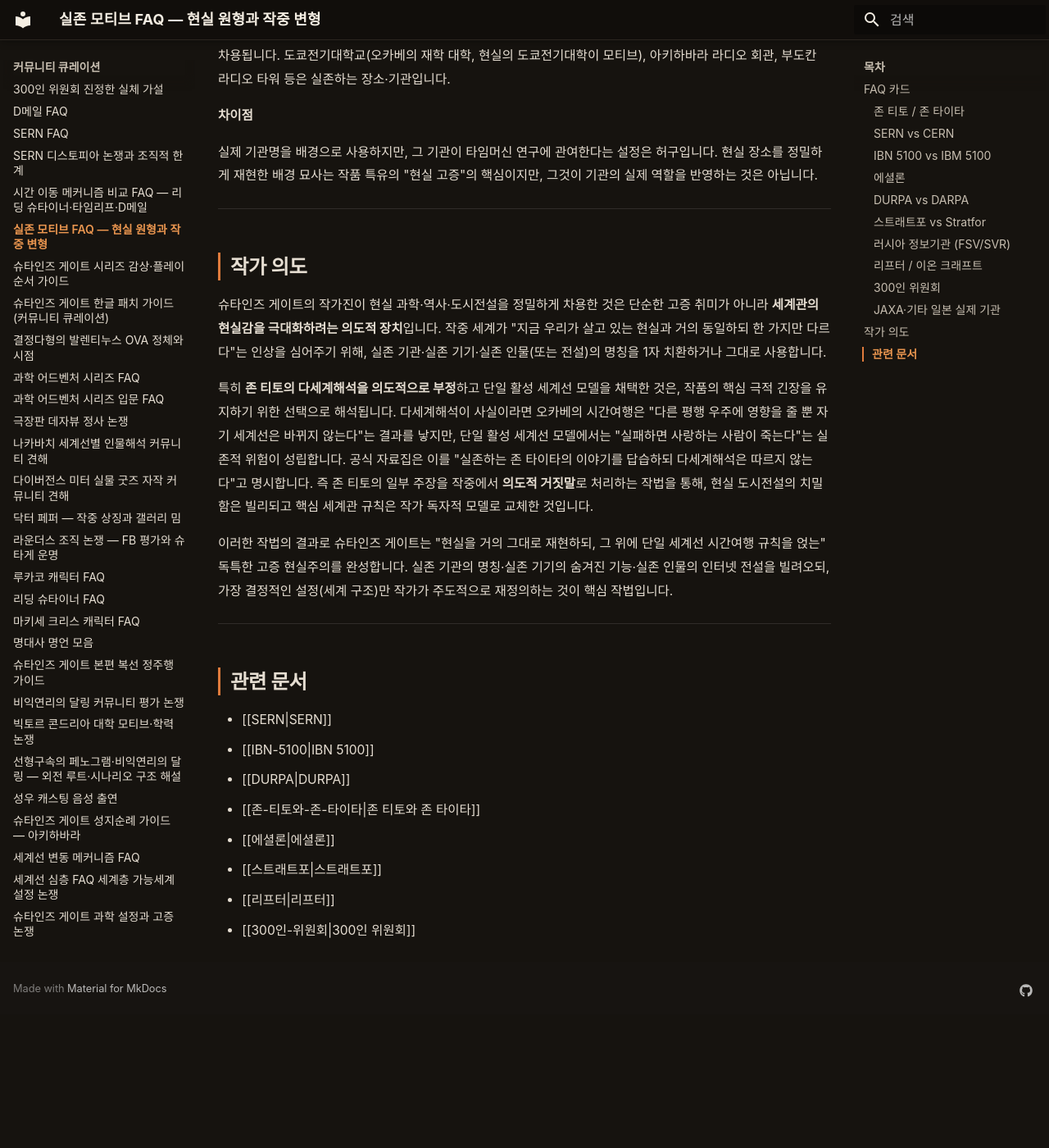
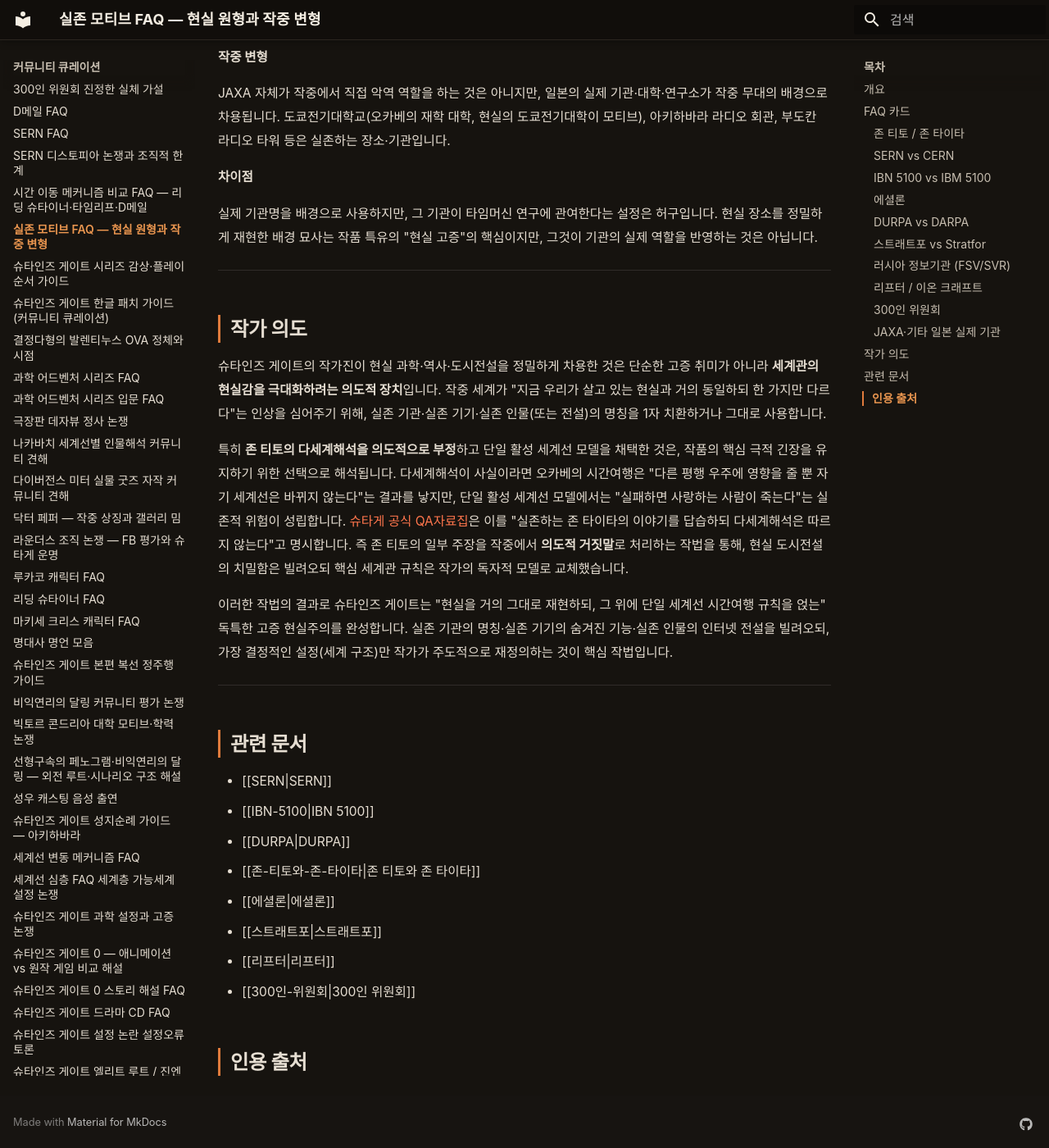
Before and after one commit to sgwiki/sgwiki.github.io, an MkDocs documentation site: the page built from wiki/커뮤니티-큐레이션/faq-실존-모티브.md, in a window 1280 px wide and 1400 px high, scrolled down 6822 px. Shown: the whole window at 82% size. Built offline with MkDocs 1.6.1 and Material for MkDocs 9.7.7, drawn with Linux system fonts in a browser that asks for light colours; some web fonts are replaced; before the commit the page ends 8059 px from its top, so only the background shows below that; some of the changed text lies outside the part shown.

Commit message:
chore(wiki): faq-실존-모티브 정비 — 개요·인용 출처 섹션 추가·공식자료집 평문 인용 3건 내부 링크 교정·문체 2곳(빌려오되·작가의 독자적 모델로 교체했습니다)
Co-Authored-By: Claude Opus 4.6 <noreply@anthropic.com>

```diff
--- a/wiki/커뮤니티-큐레이션/faq-실존-모티브.md
+++ b/wiki/커뮤니티-큐레이션/faq-실존-모티브.md
@@ -39,6 +39,8 @@ tags:
 
 # 실존 모티브 FAQ — 현실 원형과 작중 변형
 
+## 개요
+
 슈타인즈 게이트는 대부분 허구이며, 현실의 과학·역사·도시전설을 정밀하게 모티브로 차용한 SF 창작물입니다. 작중 등장하는 연구 기관·레트로 기기·인터넷 전설·음모론의 상당수는 실존 원형을 그대로 가져오거나 한두 글자만 바꾼 명칭으로 등장합니다. 아래에서 각 모티브가 현실 어디까지 사실에 기반하고 작중 어떻게 변형되었는지를 비교합니다.
 
 **한 줄 정답**: 작품 속 설정은 "현실 모티브 + 작가의 의도적 변형"의 조합입니다. CERN, IBM 5100, 존 티토, DARPA, Stratfor, JAXA, 이온 크래프트는 실제 존재하지만, 작중에서 그들이 벌이는 타임머신 연구·인체실험·디스토피아 구축·비밀결사 지배는 허구입니다.
@@ -73,7 +75,7 @@ tags:
 
 가장 결정적인 차이는 **세계 구조에 대한 입장**입니다. 현실의 존 티토는 다세계해석(평행 우주가 동시에 존재)을 주장한 반면, 작중 슈타인즈 게이트는 **단일 활성 세계선**만 실질적으로 존재한다는 독자적 모델을 채택합니다. 평행 우주가 병렬로 펼쳐지는 것이 아니라, 인과가 뒤틀리면 활성 세계선 자체가 재구성됩니다.
 
-공식 자료집은 이를 "실존하는 존 타이타의 이야기를 답습하되, 다세계해석은 따르지 않는다"고 명시합니다. 즉 존 티토의 설정 일부를 작중에서 **의도적으로 거짓말**로 처리하는 작법을 취한 것입니다. 또한 작품에서는 "존 타이타"가 단일 인물의 본명이 아니라 여러 사람이 공유할 수 있는 이름이라는 설정을 추가해, 동일 가명으로 다른 인물이 다른 시대에 등장할 수 있는 여지를 만들었습니다.
+[슈타게 공식 QA자료집](../근거자료/공식/qa-자료집.md)은 이를 "실존하는 존 타이타의 이야기를 답습하되, 다세계해석은 따르지 않는다"고 명시합니다. 즉 존 티토의 설정 일부를 작중에서 **의도적으로 거짓말**로 처리하는 작법을 취한 것입니다. 또한 작품에서는 "존 타이타"가 단일 인물의 본명이 아니라 여러 사람이 공유할 수 있는 이름이라는 설정을 추가해, 동일 가명으로 다른 인물이 다른 시대에 등장할 수 있는 여지를 만들었습니다.
 
 ### SERN vs CERN
 
@@ -121,7 +123,7 @@ IBM 5100이라는 실제 기기가 존재하고 "숨겨진 디버깅 기능"도
 
 **작중 변형**
 
-작중 에셜론은 SERN이 운용하는 실재하는 통신 감시 시스템으로, 전 세계를 실시간으로 감시합니다. 오카베가 보낸 최초의 D메일이 이 시스템에 의해 자동 포착되고, 이것이 알파 세계선에서 라운더 습격·SERN 디스토피아로 이어지는 인과의 출발점이 됩니다. 공식 자료집은 첫 D메일이 에셜론에 이미 포착되어 있었지만 그 자체로 라운더 습격의 직접 원인은 아니며, 모에카가 D메일과 타임머신 개발 정보를 FB에게 보고한 흐름과 타임리프 머신 완성·공표 의사가 결정타가 된다고 설명합니다.
+작중 에셜론은 SERN이 운용하는 실재하는 통신 감시 시스템으로, 전 세계를 실시간으로 감시합니다. 오카베가 보낸 최초의 D메일이 이 시스템에 의해 자동 포착되고, 이것이 알파 세계선에서 라운더 습격·SERN 디스토피아로 이어지는 인과의 출발점이 됩니다. [슈타게 공식 QA자료집](../근거자료/공식/qa-자료집.md)은 첫 D메일이 에셜론에 이미 포착되어 있었지만 그 자체로 라운더 습격의 직접 원인은 아니며, 모에카가 D메일과 타임머신 개발 정보를 FB에게 보고한 흐름과 타임리프 머신 완성·공표 의사가 결정타가 된다고 설명합니다.
 
 **차이점**
 
@@ -217,7 +219,7 @@ JAXA 자체가 작중에서 직접 악역 역할을 하는 것은 아니지만,
 
 슈타인즈 게이트의 작가진이 현실 과학·역사·도시전설을 정밀하게 차용한 것은 단순한 고증 취미가 아니라 **세계관의 현실감을 극대화하려는 의도적 장치**입니다. 작중 세계가 "지금 우리가 살고 있는 현실과 거의 동일하되 한 가지만 다르다"는 인상을 심어주기 위해, 실존 기관·실존 기기·실존 인물(또는 전설)의 명칭을 1자 치환하거나 그대로 사용합니다.
 
-특히 **존 티토의 다세계해석을 의도적으로 부정**하고 단일 활성 세계선 모델을 채택한 것은, 작품의 핵심 극적 긴장을 유지하기 위한 선택으로 해석됩니다. 다세계해석이 사실이라면 오카베의 시간여행은 "다른 평행 우주에 영향을 줄 뿐 자기 세계선은 바뀌지 않는다"는 결과를 낳지만, 단일 활성 세계선 모델에서는 "실패하면 사랑하는 사람이 죽는다"는 실존적 위험이 성립합니다. 공식 자료집은 이를 "실존하는 존 타이타의 이야기를 답습하되 다세계해석은 따르지 않는다"고 명시합니다. 즉 존 티토의 일부 주장을 작중에서 **의도적 거짓말**로 처리하는 작법을 통해, 현실 도시전설의 치밀함은 빌리되고 핵심 세계관 규칙은 작가 독자적 모델로 교체한 것입니다.
+특히 **존 티토의 다세계해석을 의도적으로 부정**하고 단일 활성 세계선 모델을 채택한 것은, 작품의 핵심 극적 긴장을 유지하기 위한 선택으로 해석됩니다. 다세계해석이 사실이라면 오카베의 시간여행은 "다른 평행 우주에 영향을 줄 뿐 자기 세계선은 바뀌지 않는다"는 결과를 낳지만, 단일 활성 세계선 모델에서는 "실패하면 사랑하는 사람이 죽는다"는 실존적 위험이 성립합니다. [슈타게 공식 QA자료집](../근거자료/공식/qa-자료집.md)은 이를 "실존하는 존 타이타의 이야기를 답습하되 다세계해석은 따르지 않는다"고 명시합니다. 즉 존 티토의 일부 주장을 작중에서 **의도적 거짓말**로 처리하는 작법을 통해, 현실 도시전설의 치밀함은 빌려오되 핵심 세계관 규칙은 작가의 독자적 모델로 교체했습니다.
 
 이러한 작법의 결과로 슈타인즈 게이트는 "현실을 거의 그대로 재현하되, 그 위에 단일 세계선 시간여행 규칙을 얹는" 독특한 고증 현실주의를 완성합니다. 실존 기관의 명칭·실존 기기의 숨겨진 기능·실존 인물의 인터넷 전설을 빌려오되, 가장 결정적인 설정(세계 구조)만 작가가 주도적으로 재정의하는 것이 핵심 작법입니다.
 
@@ -233,3 +235,5 @@ JAXA 자체가 작중에서 직접 악역 역할을 하는 것은 아니지만,
 - [[스트래트포|스트래트포]]
 - [[리프터|리프터]]
 - [[300인-위원회|300인 위원회]]
+
+## 인용 출처
```
